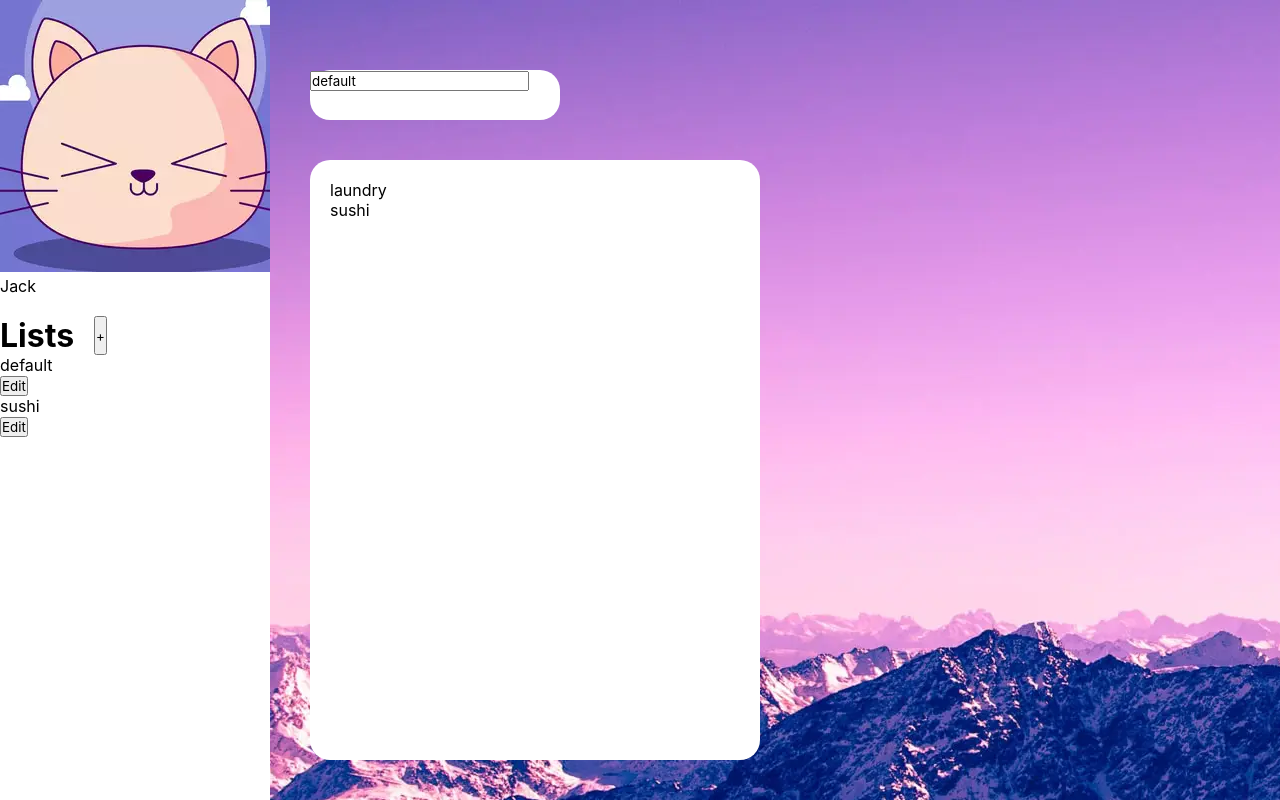
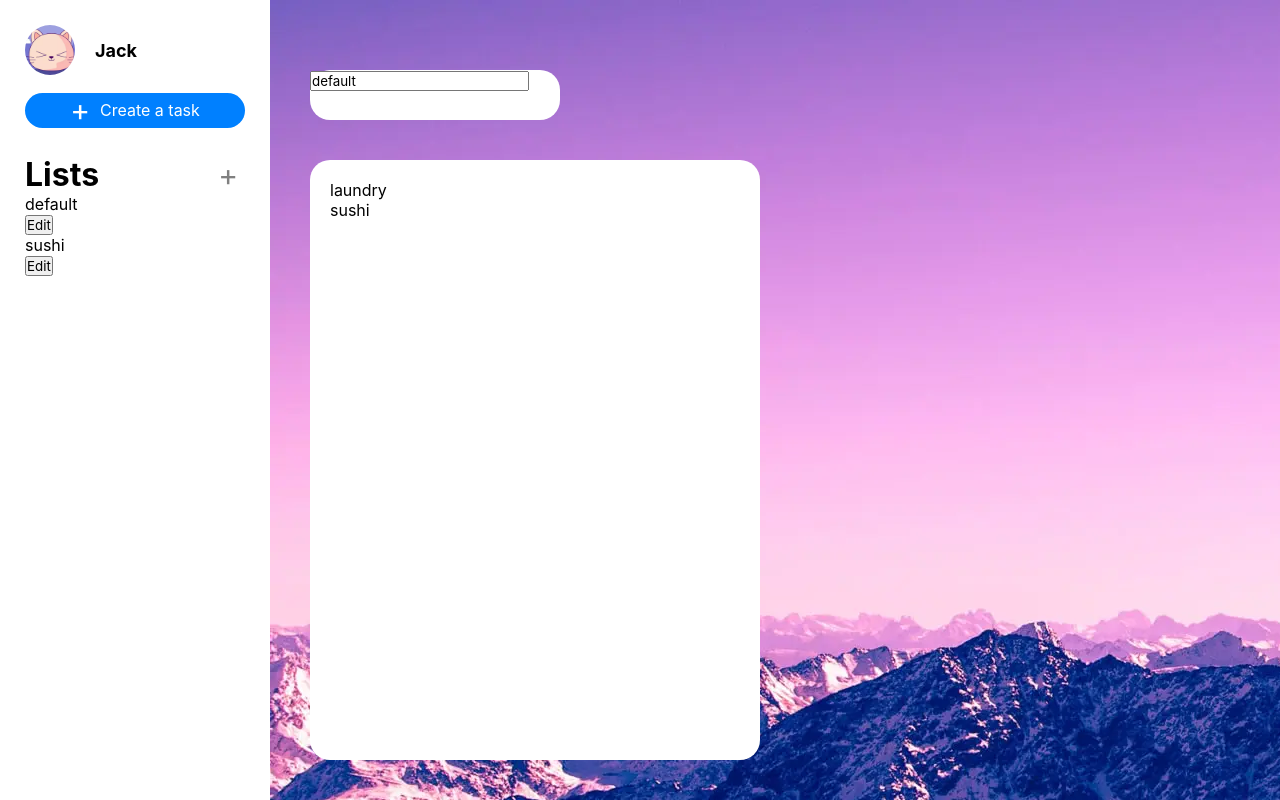
Before and after one commit to martyxho/todo-app, a website built with webpack: page dist/index.html in a window 1280 px wide. Built offline with nearby package versions, Linux system fonts and the light colour scheme.

Commit message:
styled top of sidebar

```diff
--- a/src/dom.js
+++ b/src/dom.js
@@ -1,4 +1,6 @@
 import { changeList, changeListName } from ".";
+import catImg from './assets/cat.jpg';
+import plusIcon from './assets/plus.svg';
 
 const autorun = (() => {
   const taskBtn = document.getElementById('taskBtn');
@@ -11,6 +13,11 @@ const autorun = (() => {
   listCancel.addEventListener('click', closeForm.bind(null, 'list-form'));
   const listName = document.getElementById('list-name-info');
   listName.addEventListener('input', updateListName);
+})();
+
+const loadImg = (() => {
+  const cat = document.querySelector('.cat');
+  cat.src = catImg;
 })();
 
 function updateListName(e) {
@@ -146,4 +153,6 @@ function clear(div) {
 
 
 
+
+
 export { displayTasks, displayLists, notifyRequired, removeRequired, closeForm, setListName };
--- a/src/index.js
+++ b/src/index.js
@@ -1,6 +1,5 @@
 import './style.css';
 import { displayTasks , displayLists, notifyRequired, removeRequired, closeForm, setListName } from './dom';
-import catImg from './assets/cat.jpg';
 
 const lists = (() => {
   const listObj = {};
@@ -55,11 +54,6 @@ const autorun = (() => {
   lists.addList('sushi', newList);
   calls.dLists();
   calls.dTasks();
-})();
-
-const loadImg = (() => {
-  const cat = document.querySelector('.cat');
-  cat.src = catImg;
 })();
 
 function task(title, notes, dueDate, priority) {
--- a/src/style.css
+++ b/src/style.css
@@ -80,20 +80,69 @@
   display: grid;
   grid-auto-rows: max-content;
   gap: 20px;
+  padding: 25px;
+}
+
+#side-top {
+  display: grid;
+  grid-template-rows: 1fr 1fr;
+  gap: 10px;
+}
+
+#side-user {
+  display: grid;
+  grid-template-columns: max-content 1fr;
+  gap: 20px;
+  align-items: center;
+}
+
+#side-user p {
+  font-weight: bold;
+  font-size: large;
 }
 
 #side-btn {
   align-self: center;
 }
 
-#list-header, #side-top {
-  display: grid;
-  grid-template-columns: max-content max-content max-content;
-  gap: 20px;
+#taskBtn {
+  width: 100%;
+  height: 35px;
+  background: #0080ff;
+  color: white;
+  font-size: 16px;
+  border-radius: 20px;
+  border: none;
+  display: flex;
+  justify-content: center;
+  align-items: center;
 }
 
+#taskBtn span {
+  font-size: 30px;
+  padding-right: 10px;
+}
 
+#listBtn {
+  background: none;
+  border: none;
+  font-size: 30px;
+  color: grey;
+  padding-right: 7px;
+}
+#list-header {
+  display: flex;
+  justify-content: space-between;
+}
 
+.cat {
+  height: 50px;
+  border-radius: 25px;
+}
+
+ul {
+  list-style-type: none;
+}
 .hide {
   display: none;
 }
```
Also changed, not shown: dist/index.html, src/assets/plus.svg (added).
